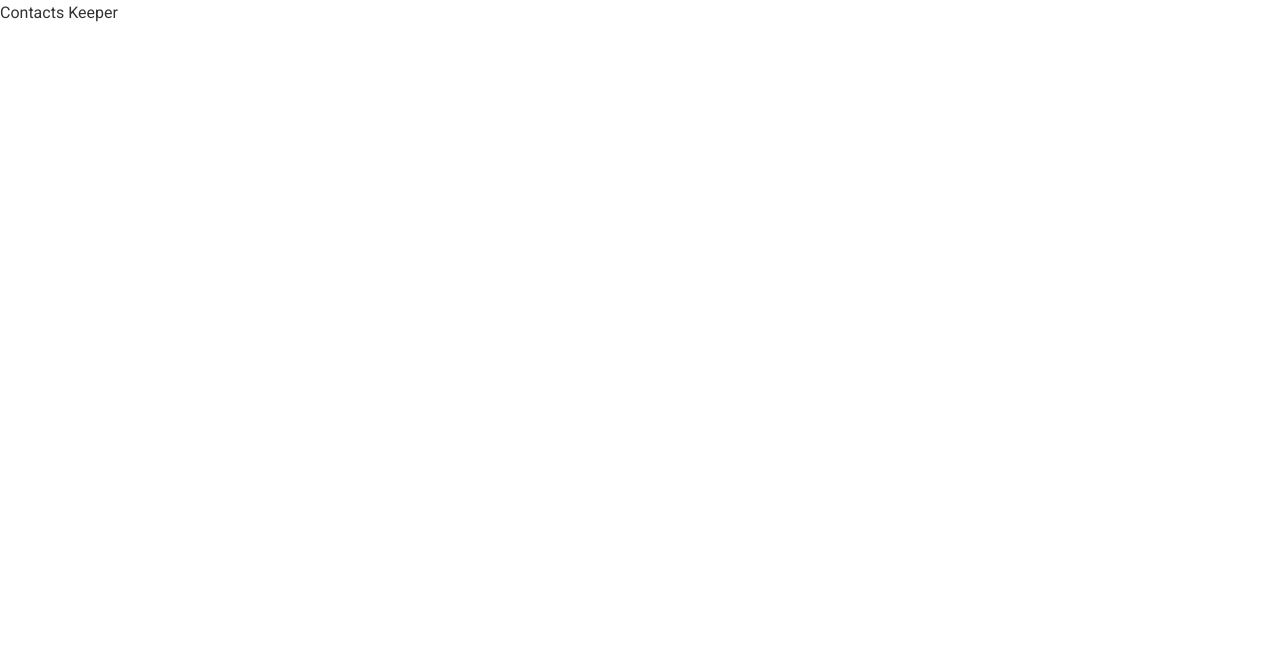
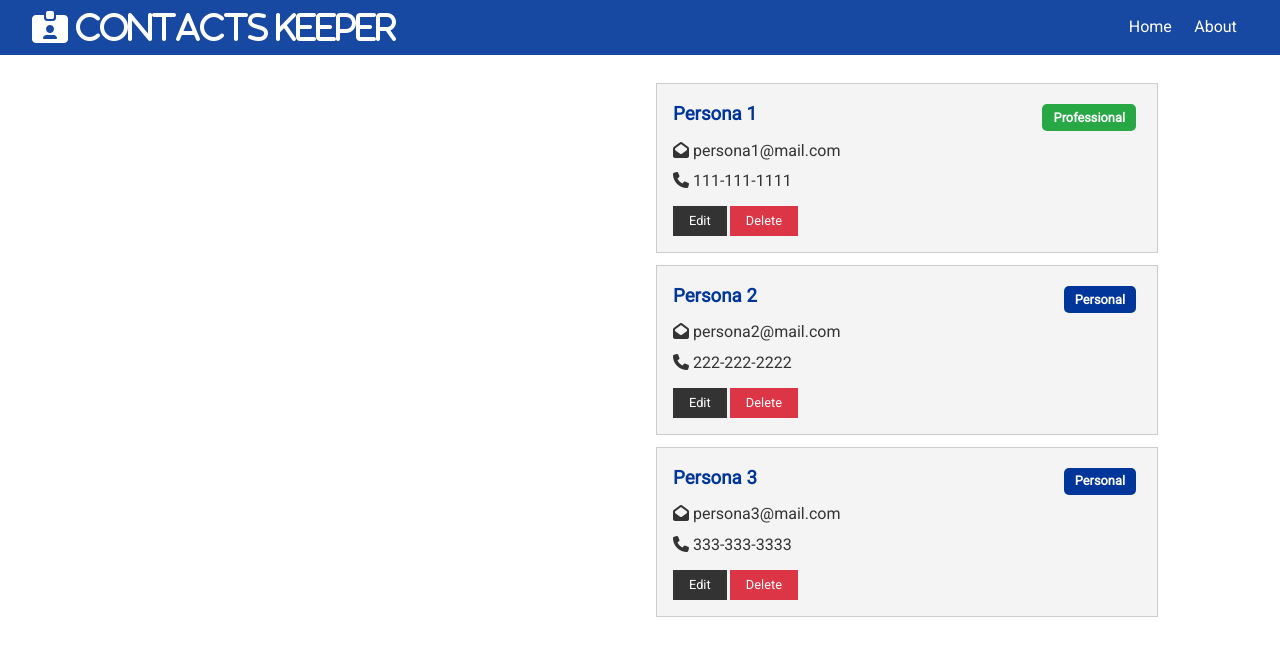
Before and after one commit to J3duardo/contacts-keeper, a React (Create React App) app in the folder client/: page / in a window 1280 px wide. Shown: the top 656 px of the page. Built offline with nearby package versions, Linux system fonts and the light colour scheme.

Commit message:
Client side: Mostrar los contactos en página Home

```diff
--- a/client/src/App.jsx
+++ b/client/src/App.jsx
@@ -1,11 +1,27 @@
-import React from 'react';
-import './App.css';
+import React from "react";
+import "./App.css";
+import Navbar from "./components/Layout/Navbar";
+import Home from "./components/Pages/Home";
+import About from "./components/Pages/About";
+import ContactState from "./context/contact/ContactState";
+
+import {BrowserRouter, Route, Switch} from "react-router-dom";
 
 function App() {
   return (
-    <div>
-      Contacts Keeper
-    </div>
+    <ContactState>
+      <BrowserRouter>
+        <React.Fragment>
+          <Navbar />
+          <div className="container">
+            <Switch>
+              <Route exact path="/" component={Home} />
+              <Route exact path="/about" component={About} />
+            </Switch>
+          </div>
+        </React.Fragment>
+      </BrowserRouter>
+    </ContactState>
   );
 }
 
--- /dev/null
+++ b/client/src/components/Pages/Home.jsx
@@ -0,0 +1,17 @@
+import React from "react";
+import Contacts from "../Contacts/Contacts";
+
+const Home = () => {
+  return (
+    <div className="grid-2">
+      <div>
+        {/* Formulario de contactos */}
+      </div>
+      <div>
+        <Contacts />
+      </div>
+    </div>
+  );
+}
+
+export default Home;
```
